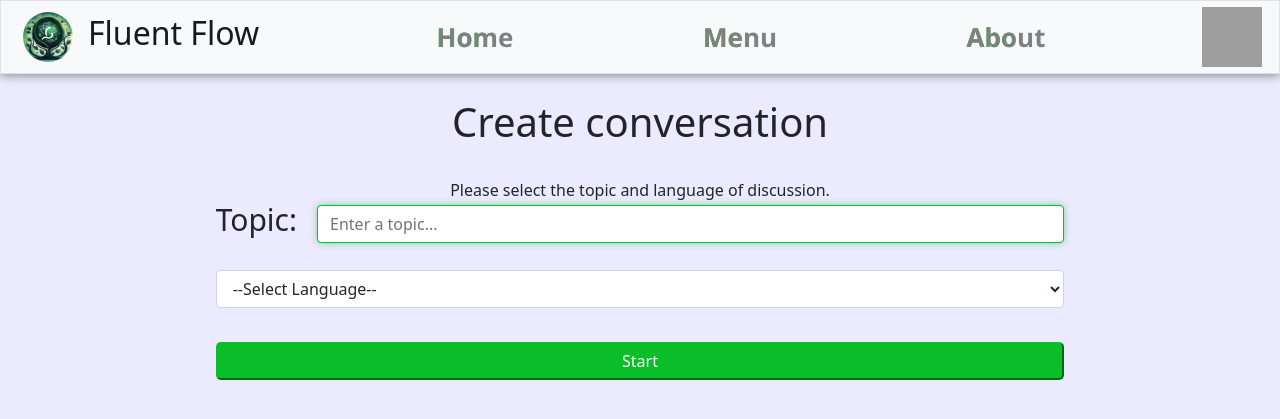
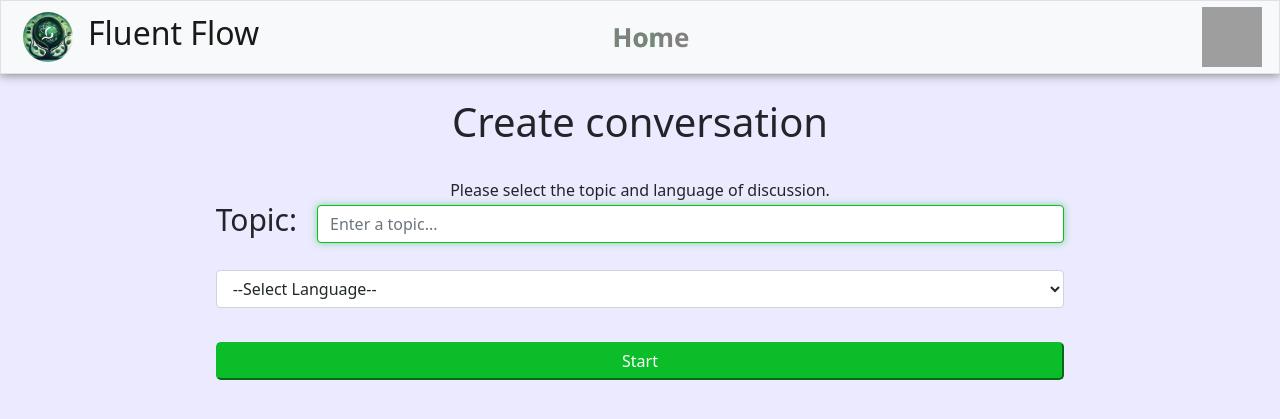
Before and after one commit to rlmtm/CS-IA, a Flask app: page /new in a window 1280 px wide. Shown: the top 419 px of the page. Run offline with Flask 3, Linux system fonts and the light colour scheme; a user stored in the database is signed in; data comes from the database, SQL or seed files in the repository; some libraries are stand-ins or nearby versions; grey boxes are pictures that could not be loaded.

Commit message:
Update layout.html

```diff
--- a/templates/layout.html
+++ b/templates/layout.html
@@ -9,6 +9,7 @@
         <link href="static\Logo.png" rel="icon" type="image/png" style="border-radius: 50%;">
         <link href="/static/styles.css" rel="stylesheet">
         <link href="/static/navbar.css" rel="stylesheet">
+        <!-- <script src="{{ url_for('static', filename='recorder.js') }}"></script> -->
         <title>CS IA: {% block title %}{% endblock %}</title>
     </head>
     <body style="background: #eceaff;">
@@ -21,11 +22,7 @@
                 </a>
                 {% if session["user_id"] %}
                     <ul class="nav navbar-nav">
-                        <li class="nav-item {% if request.path == '/' %}active{% endif %}"><a id="p1" class="nav-link" href="/#">Home</a></li>
-                        <li class="nav-item {% if request.path == '/menu' %}active{% endif %}"><a id="p2" class="nav-link" href="/menu">Menu</a></li>
-                        <!-- <li class="nav-item {% if request.path == '/menu' %}active{% endif %}"><a id="p3" class="nav-link" href="/menu">Menu 2</a></li>
-                        <li class="nav-item {% if request.path == '/menu' %}active{% endif %}"><a id="p4" class="nav-link" href="/menu">Menu 3</a></li> -->
-                        <li class="nav-item {% if request.path == '/about' %}active{% endif %}"><a id="p5" class="nav-link" href="/about">About</a></li>
+                        <li class="nav-item {% if request.path == '/' %}active{% endif %}" style="margin-right: 200px;"><a id="p1" class="nav-link" href="/#">Home</a></li>
                     </ul>
 
                     <div class="profile-icon" style="margin-right: 10px;" onclick="toggleMenu()">
@@ -52,7 +49,7 @@
                                 <span>></span>
                             </a>
 
-                            <a href="/" class="sub-menu-link" style="padding-bottom: 10px;">
+                            <a href="/about" class="sub-menu-link" style="padding-bottom: 10px;">
                                 <i class="fa-solid fa-circle-info"></i>
                                 <p>Help</p>
                                 <span>></span>
@@ -77,7 +74,7 @@
         </main>
         {% if get_flashed_messages() %}
             <div class="horizontal-stack-flash" style="margin-top: -10px; width: 100%;">
-                <div class="alert alert-primary mb-0 text-center horizontal-stack-center" role="alert" style="margin-top: -10px;">
+                <div class="alert alert-primary mb-0 text-center horizontal-stack-center" role="alert" style="width: 90%; margin-left: 5%;">
                     {{ get_flashed_messages() | join(" ") }}
                 </div>
             </div>
```
